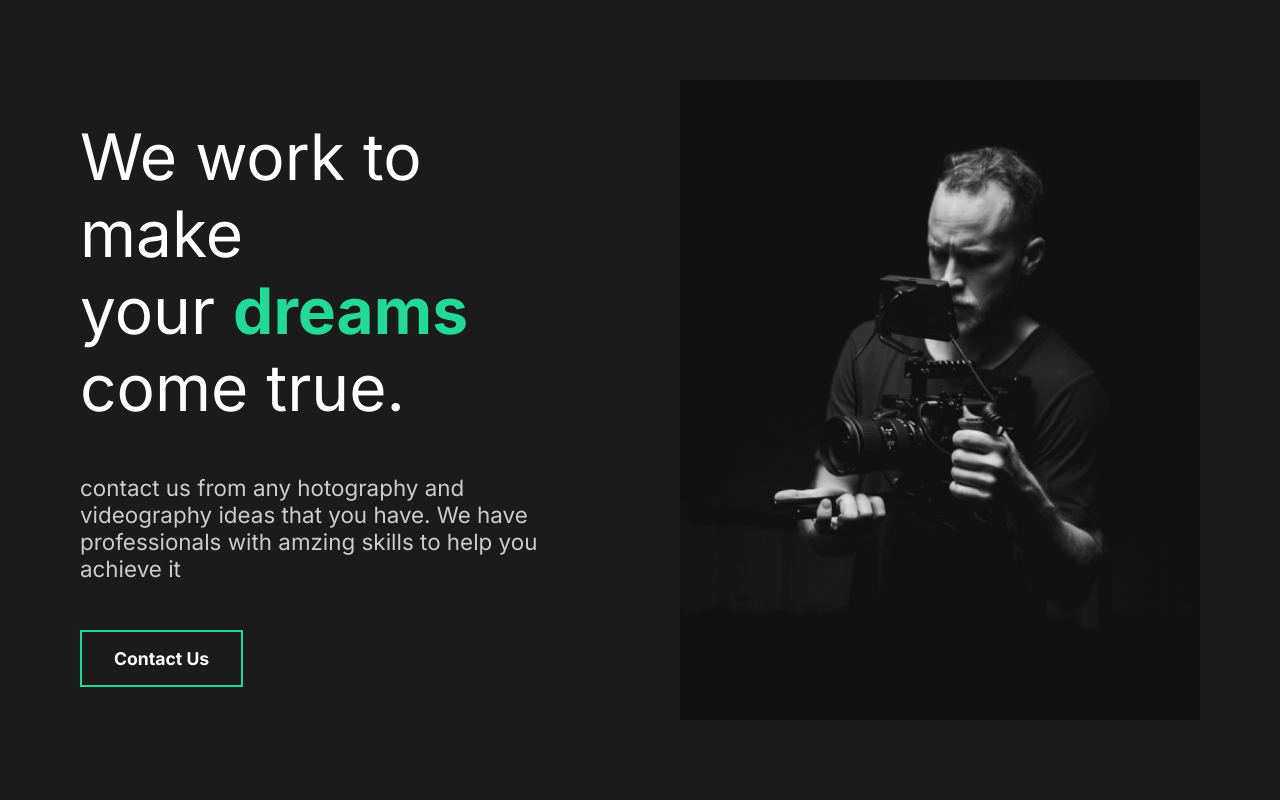
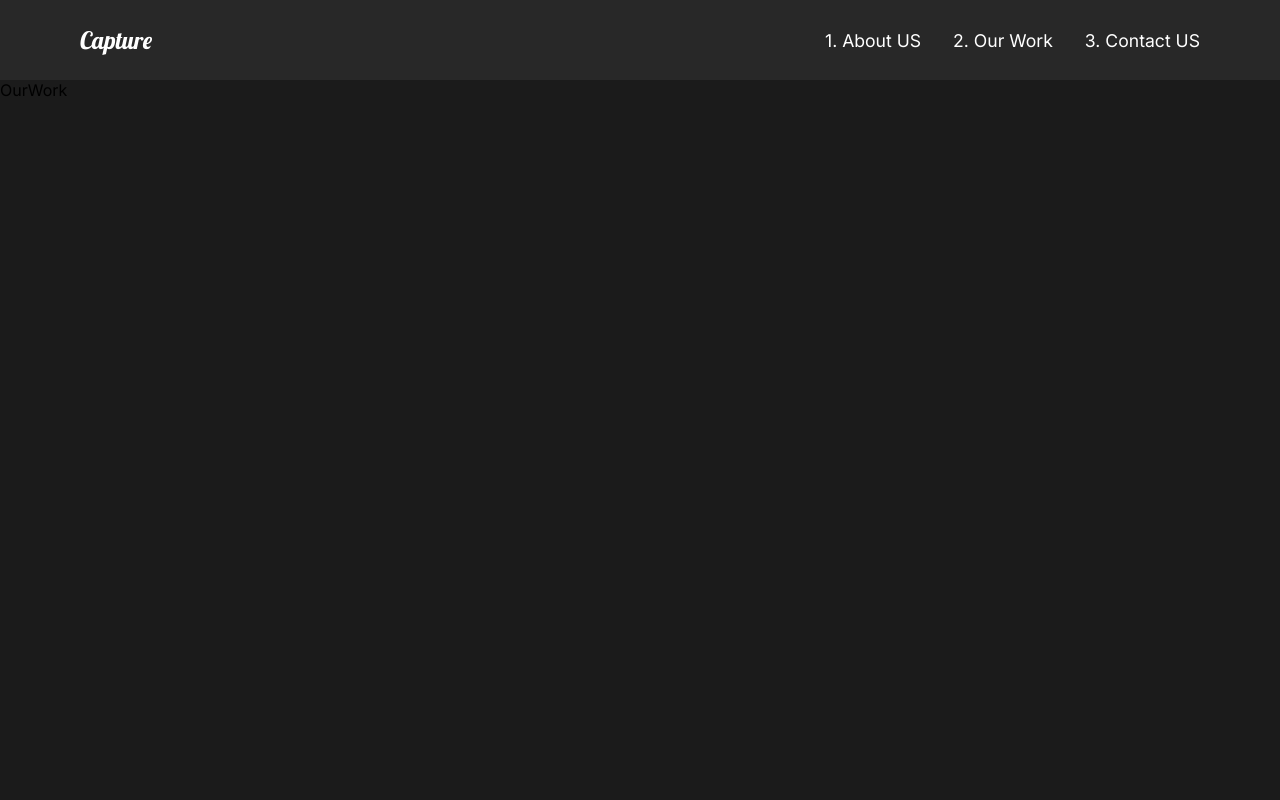
Before and after one commit to yashghori/studiowebapp, a React (Create React App) app: page /work in a window 1280 px wide. Shown: the top 800 px of the page. Built offline with nearby package versions, Linux system fonts and the light colour scheme.

Commit message:
router setup

```diff
--- a/src/App.js
+++ b/src/App.js
@@ -1,12 +1,21 @@
 import AboutUs from "./pages/AboutUs";
 // Importing global style
 import GlobalStyle from "./components/GlobalStyle";
+import Nav from "./components/Nav";
+import { Routes, Route } from "react-router-dom";
+import OurWork from "./pages/OurWork";
+import ContactUs from "./pages/ContactUs";
 
 function App() {
   return (
     <div className="App">
       <GlobalStyle />
-      <AboutUs />
+      <Nav />
+      <Routes>
+        <Route path="/" element={<AboutUs />} />
+        <Route path="/work" element={<OurWork />} />
+        <Route path="/contact" element={<ContactUs />} />
+      </Routes>
     </div>
   );
 }
--- /dev/null
+++ b/src/components/Nav.jsx
@@ -0,0 +1,49 @@
+import React from 'react'
+import styled from 'styled-components'
+import { NavLink } from 'react-router-dom'
+const Nav = () => {
+    return (
+        <div>
+            <StyledNav>
+                <h1><a id='logo' href="#" >Capture </a></h1>
+                <UL>
+                    <li><NavLink to="/">1. About US</NavLink></li>
+                    <li><NavLink to="/work">2. Our Work</NavLink></li>
+                    <li><NavLink to="/contact">3. Contact US</NavLink></li>
+                </UL>
+            </StyledNav>
+        </div>
+    )
+}
+
+const StyledNav = styled.nav`
+    min-height: 10vh;
+    display: flex;
+    margin: auto;
+    background-color: #282828;
+    justify-content: space-between;
+    align-items: center;
+    padding: 1rem 5rem;
+    a{
+        color: white;
+        text-decoration: none;
+    }
+    #logo{
+        font-family: "Lobster", "cursive";
+        font-size: 1.5rem;
+        font-weight: lighter;
+    }
+`
+const UL = styled.nav`
+    display: flex;
+    align-items: center;
+    list-style: none;
+    li{
+        padding-left: 2rem;
+        position: relative;
+    }
+
+
+`
+
+export default Nav
--- a/src/index.js
+++ b/src/index.js
@@ -1,13 +1,17 @@
-import React from 'react';
-import ReactDOM from 'react-dom/client';
+import React from "react";
+import ReactDOM from "react-dom/client";
 
-import App from './App';
-import reportWebVitals from './reportWebVitals';
+import App from "./App";
+import reportWebVitals from "./reportWebVitals";
 
-const root = ReactDOM.createRoot(document.getElementById('root'));
+import { BrowserRouter as Router } from "react-router-dom";
+
+const root = ReactDOM.createRoot(document.getElementById("root"));
 root.render(
   <React.StrictMode>
-    <App />
+    <Router>
+      <App />
+    </Router>
   </React.StrictMode>
 );
 
--- /dev/null
+++ b/src/pages/ContactUs.jsx
@@ -0,0 +1,9 @@
+import React from 'react'
+
+const ContactUs = () => {
+  return (
+    <div>ContactUs</div>
+  )
+}
+
+export default ContactUs
--- /dev/null
+++ b/src/pages/OurWork.jsx
@@ -0,0 +1,9 @@
+import React from 'react'
+
+const OurWork = () => {
+  return (
+    <div>OurWork</div>
+  )
+}
+
+export default OurWork
```
